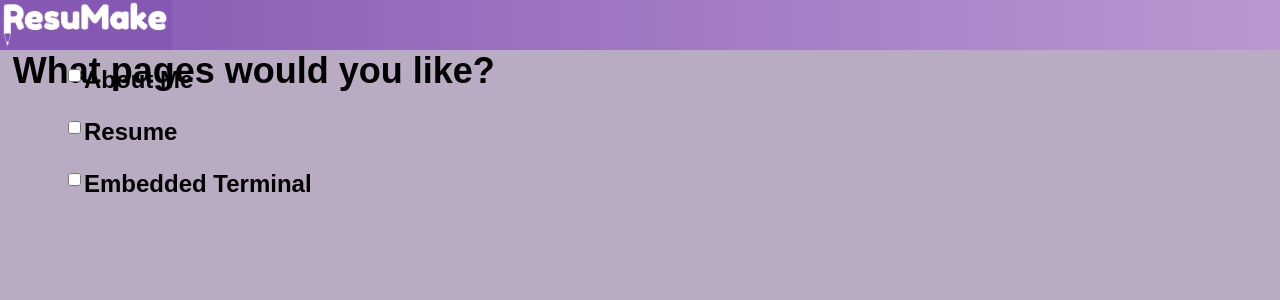
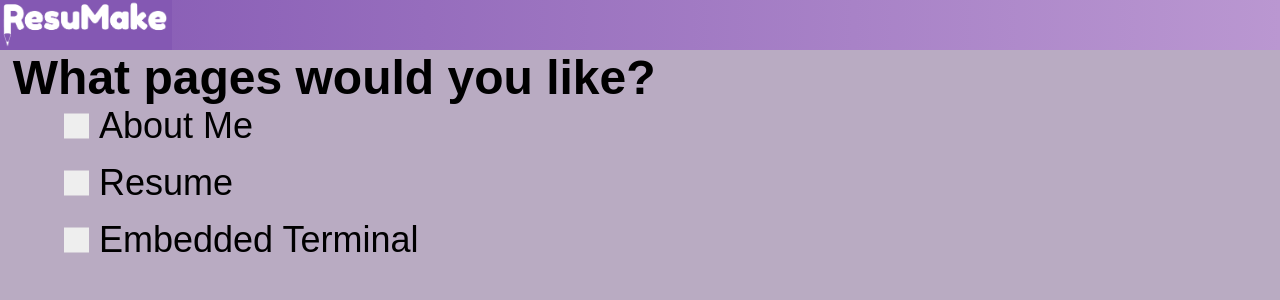
Before and after one commit to kevinb5617/ResuMake, a React (Create React App) app in the folder app/: page /select-pages in a window 1280 px wide. Shown: the top 300 px of the page. Built offline with nearby package versions, Linux system fonts and the light colour scheme.

Commit message:
Styled checkboxes for adding pages

```diff
--- a/app/src/components/SelectPages/SelectPages.js
+++ b/app/src/components/SelectPages/SelectPages.js
@@ -6,23 +6,22 @@ const SelectPages = () => {
       <h2>
         What pages would you like?
       </h2>
-      <div className={classes.pageItem}>
-        <input type='checkbox' />
-        <h3>
-          About Me
-        </h3>
-      </div>
-      <div className={classes.pageItem}>
-        <input type='checkbox' />
-        <h3>
-          Resume
-        </h3>
-      </div>
-      <div className={classes.pageItem}>
-        <input type='checkbox' />
-        <h3>
-          Embedded Terminal
-        </h3>
+      <div className={classes.container}>
+        <label className={classes.pageItem}>
+          <input type='checkbox' onChange={(e) => console.log("HEY")}/>
+          <span className={classes.checkmark}/>
+          <span className={classes.pageLabel}>About Me</span>
+        </label>
+        <label className={classes.pageItem}>
+          <input type='checkbox' />
+          <span className={classes.checkmark}/>
+          <span className={classes.pageLabel}>Resume</span>
+        </label>
+        <label className={classes.pageItem}>
+          <input type='checkbox' />
+          <span className={classes.checkmark}/>
+          <span className={classes.pageLabel}>Embedded Terminal</span>
+        </label>
       </div>
     </>
   )
--- a/app/src/components/SelectPages/SelectPages.module.css
+++ b/app/src/components/SelectPages/SelectPages.module.css
@@ -5,20 +5,79 @@ h2 {
     left: 1vw;
     margin: 0px;
     font-family: Oswald, sans-serif;
+    font-size: 48px;
+}
+
+.container {
+    position: relative;
+    left: 5vw;
+    margin-top: 50px;
+    font-family: Oswald, sans-serif;
     font-size: 36px;
 }
 
-div.pageItem {
+.pageLabel {
+    display: inline-block;
+}
+
+.pageItem {
     position: relative;
-    left: 5vw;
+    display: block;
+    padding-left: 35px;
+    margin-bottom: 15px;
+    cursor: pointer;
+    -webkit-user-select: none;
+    -moz-user-select: none;
+    -ms-user-select: none;
+    user-select: none;
+    width: -moz-fit-content;
+    width: fit-content;
 }
 
 .pageItem input {
-    float: left
+    position: absolute;
+    opacity: 0;
+    cursor: pointer;
+    height: 0;
+    width: 0;
 }
 
-.pageItem h3 {
-    text-align: left;
-    font-family: Oswald, sans-serif;
-    font-size: 24px;
+.pageItem .checkmark {
+    position: absolute;
+    top: 50%;
+    transform: translateY(-50%);
+    left: 0;
+    height: 25px;
+    width: 25px;
+    background-color: #eee;
 }
+
+.pageItem:hover input ~ .checkmark {
+    background-color: #ccc;
+}
+
+.pageItem input:checked ~ .checkmark {
+    background-color: #2196F3;
+}
+
+.checkmark:after {
+    content: "";
+    position: absolute;
+    display: none;
+}
+
+.pageItem input:checked ~ .checkmark:after {
+    display: block;
+}
+
+.pageItem .checkmark:after {
+    left: 9px;
+    top: 5px;
+    width: 5px;
+    height: 10px;
+    border: solid white;
+    border-width: 0 3px 3px 0;
+    -webkit-transform: rotate(45deg);
+    -ms-transform: rotate(45deg);
+    transform: rotate(45deg);
+}
```
